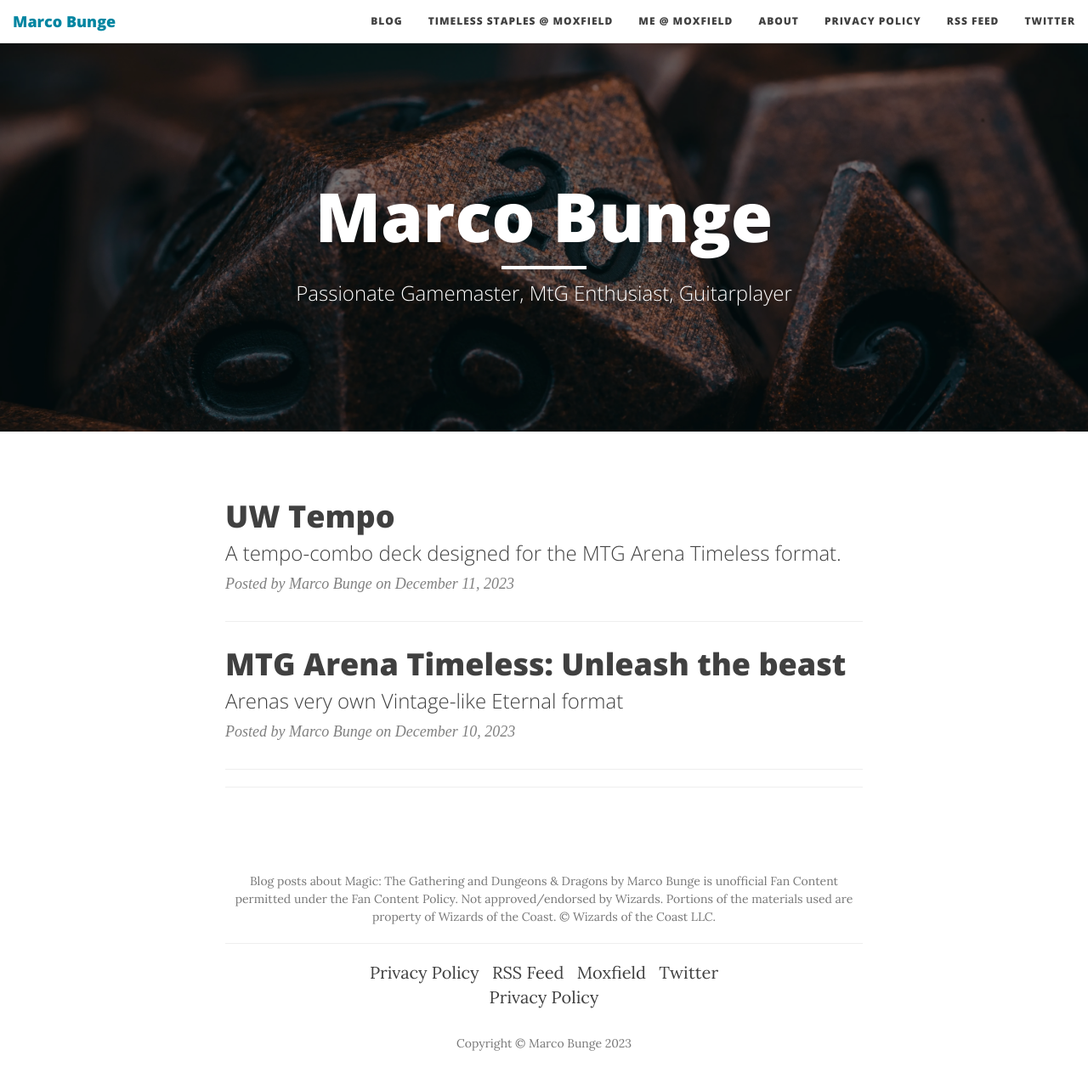
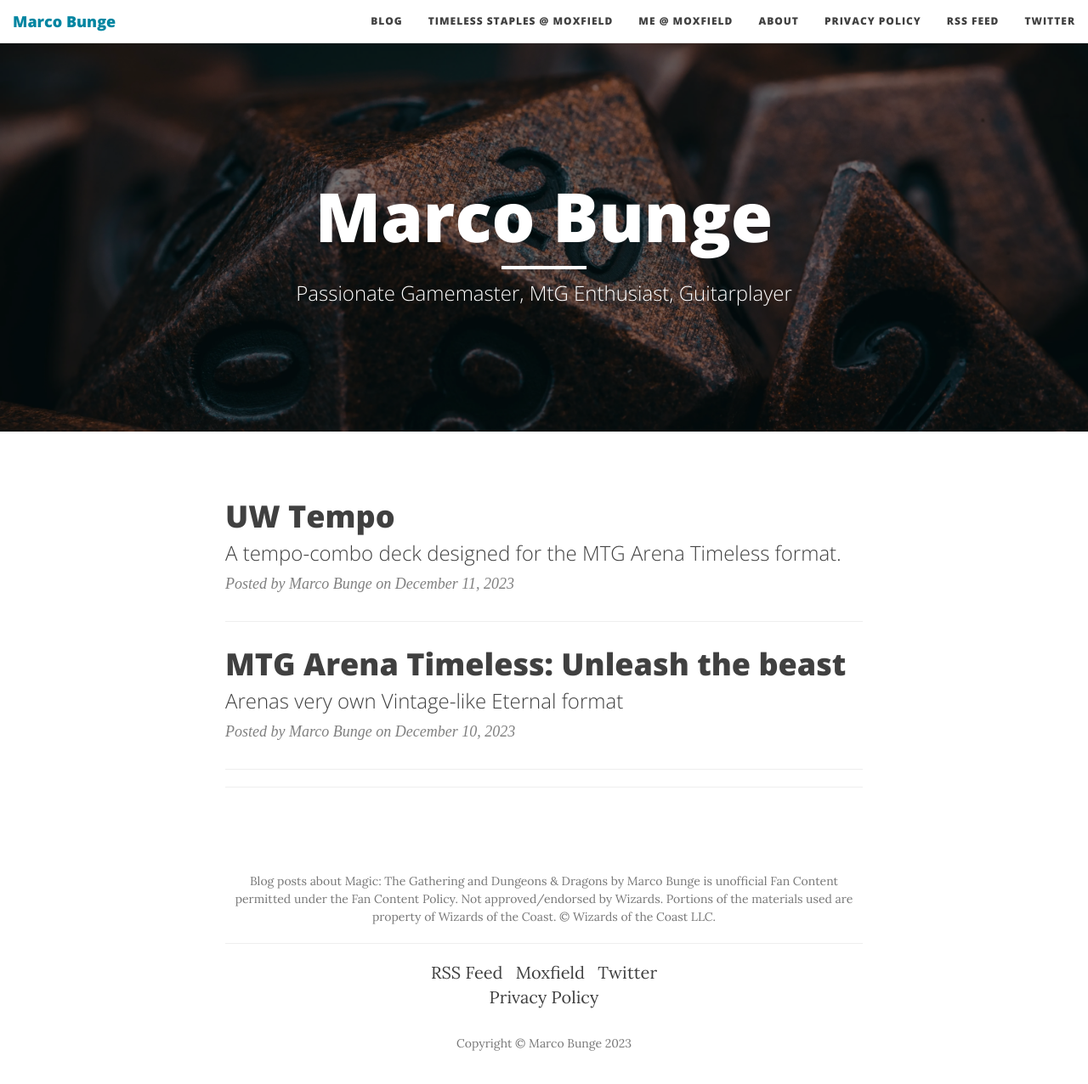
Before and after one commit to mbunge/mbunge.github.io, a Jekyll site: the page built from index.html, in a window 1280 px wide and 1304 px high. Shown: the top 1276 px of the window at 85% size. Built offline with Jekyll 4.4.1, drawn with Linux system fonts in a browser that asks for light colours; some web fonts are replaced; the list of posts is cut into pages by our own code; comment, search, counter and statistics services are not loaded.

Commit message:
Remove duplicated link

```diff
--- a/_includes/footer.html
+++ b/_includes/footer.html
@@ -13,11 +13,6 @@
             </div>
             <div class="col-lg-8 col-lg-offset-2 col-md-10 col-md-offset-1">
                 <ul class="list-inline text-center">
-                    <li>
-                        <a href="{{ " /feed.xml" | prepend: site.baseurl }}">
-                            Privacy Policy
-                        </a>
-                    </li>
                     <li>
                         <a href="{{ " /feed.xml" | prepend: site.baseurl }}">
                             <!--<span class="fa-stack fa-lg">
```
